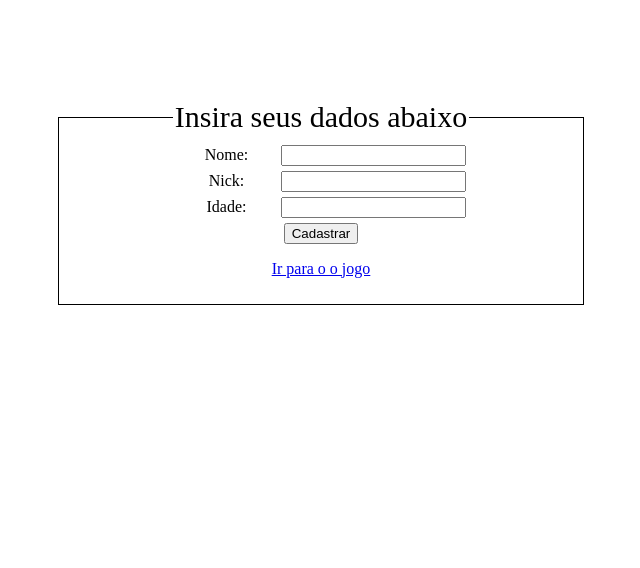
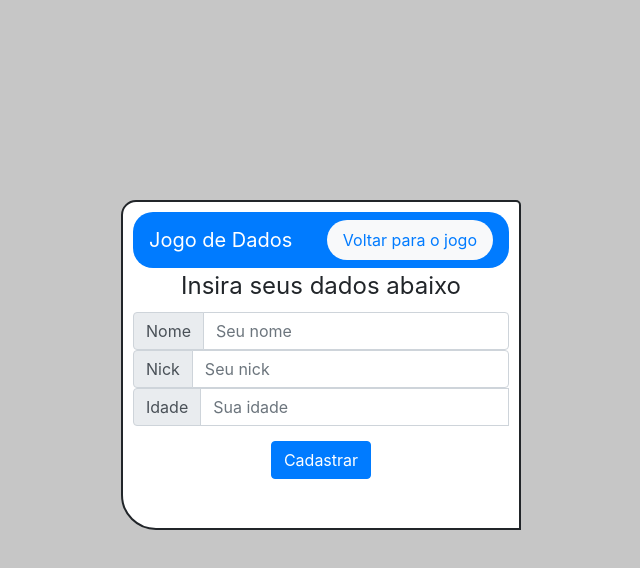
Before and after one commit to jeangs99/jogo-de-dados, a plain HTML site: page cadastro-jogo-dados.html in a window 1280 px wide. Shown: the whole page, without its empty margins (319-959 px from the left). Drawn offline with Linux system fonts and the light colour scheme.

Commit message:
v1.1 (Visual)

```diff
--- a/cadastro-jogo-dados.html
+++ b/cadastro-jogo-dados.html
@@ -4,31 +4,55 @@
 	<meta name="viewport" content="width=device-width, initial-scale=1.0">
 	<title>Cadastro do Jogo dos dados</title>
 	<meta charset="utf-8">
-	<link rel="stylesheet" type="text/css" href="css/jogo-dados.css">
-	<!-- <script type="text/javascript" src="javascript/jogo-dados.js"></script> -->
+	<!--<link rel="stylesheet" type="text/css" href="css/jogo-dados.css">
+	<script type="text/javascript" src="javascript/jogo-dados.js"></script>-->
 	<!--bootstrap-->
-	<!--<link rel="stylesheet" href="css/bootstrap.min.css">
+	<link rel="stylesheet" href="css/bootstrap.min.css">
 	<script src="js/jquery-3.5.1.min.js" type="text/javascript"></script>
 	<script src="js/bootstrap.min.js" type="text/javascript"></script>
-	<link rel="stylesheet" href="css/style.css">-->
+	<link rel="stylesheet" href="css/style.css">
 </head>
 
 <body>
-	<div class="container" id="sessaoFormulario">
+	<div class="container text-center" id="sessaoFormulario">
+		<nav class="navbar navbar-dark bg-primary">
+      <a class="navbar-brand" href="#">Jogo de Dados</a>
+      <a class="nav-link bg-light" href="index.html">Voltar para o jogo</a>
+    </nav>
 	<!-- <form id="formularioId"> -->
 
 		<fieldset>
 
 			<legend>Insira seus dados abaixo</legend>
-			<label for="cNome">Nome:</label>
-			<input type="text" name="tNome" id="cNome" required><br>
-			<label for="cNick">Nick:</label>
-			<input type="text" name="tNick" id="cNick" required><br>
-			<label for="tIdade">Idade:</label>
-			<input type="number" name="tIdade" id="cIdade" required><br>
-			<button id="btnEnviar" onclick="cadastraJogador()">Cadastrar</button>
-			<p id="funciona"></p>
-			<p><a href="index.html">Ir para o o jogo</a></p>
+
+			<div class="input-group flex-nowrap">
+				<div class="input-group-prepend">
+					<span class="input-group-text">Nome</span>
+				</div>
+				<input class="form-control" placeholder="Seu nome" type="text" name="tNome" id="cNome" required>
+			</div>
+
+			<div class="input-group flex-nowrap">
+				<div class="input-group-prepend">
+					<span class="input-group-text">Nick</span>
+				</div>
+				<input class="form-control" placeholder="Seu nick" type="text" name="tNick" id="cNick" required>
+			</div>
+
+			<div class="input-group flex-nowrap">
+				<div class="input-group-prepend">
+					<span class="input-group-text">Idade</span>
+				</div>
+				<input class="form-control" placeholder="Sua idade" type="number" name="tIdade" id="cIdade" required><br>
+			</div>
+
+			<div id="esb" class="row">
+				<div class="col text-center">
+					<button class="btn btn-primary btn" id="btnEnviar" onclick="cadastraJogador()">Cadastrar</button>
+					<p id="funciona"></p>
+			</div>
+			</div>
+
 			<script>
 				function cadastraJogador(){
 					var nome = String(document.getElementById('cNome').value);
--- a/css/style.css
+++ b/css/style.css
@@ -24,6 +24,6 @@ nav {
   padding: 15px;
 }
 
-/*
-div.container > nav.
-*/
+#esb {
+  padding: 15px;
+}
```
